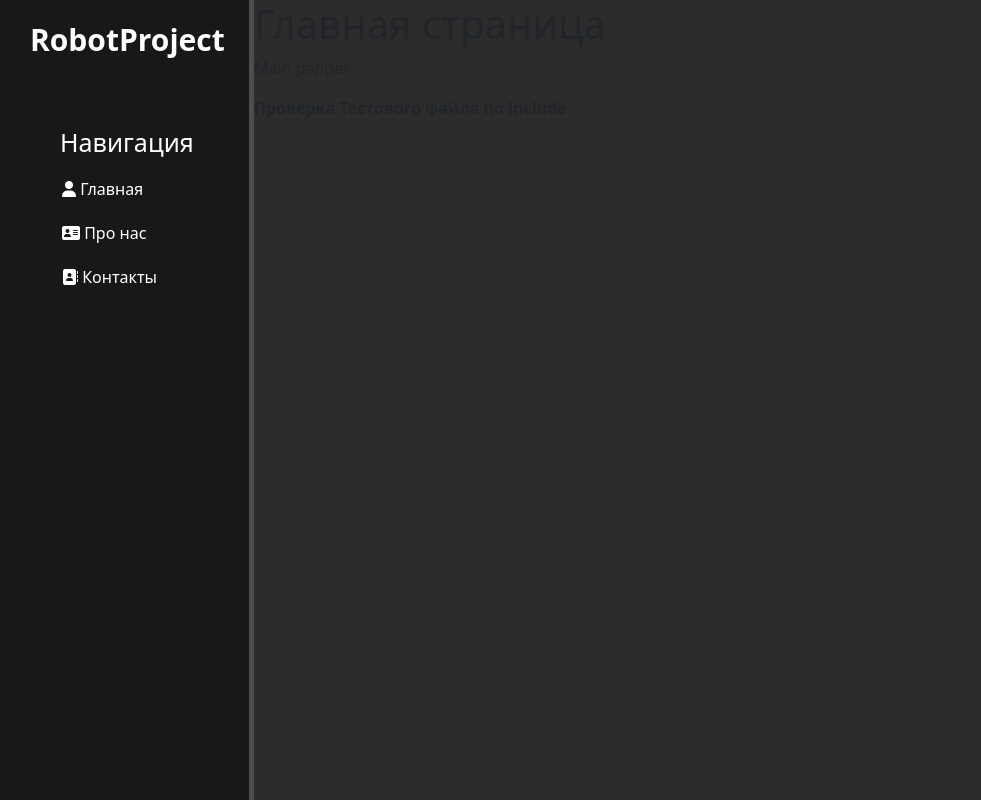
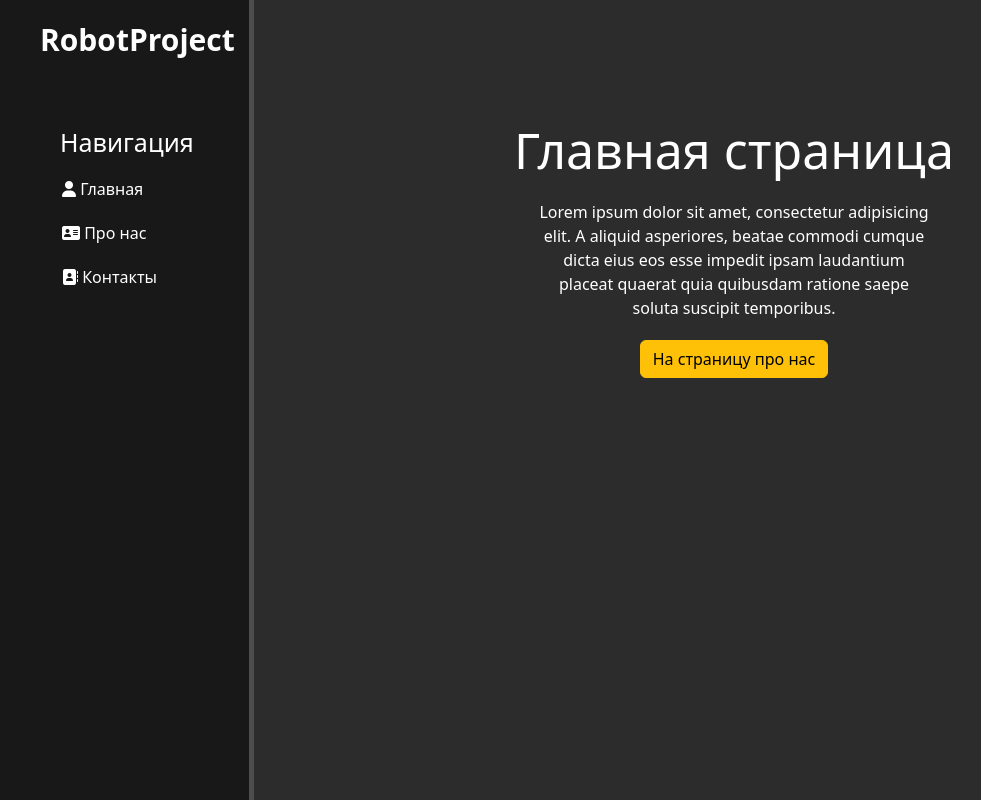
Before and after one commit to M1sterJuniorRobot/SvyatProject, a Django app: page / in a window 1280 px wide. Shown: the whole page, without its empty margins (2-983 px from the left). Run offline with Django 4.2, Linux system fonts and the light colour scheme.

Commit message:
Add text + button on site. Refactor path on page. Added new styles for text, logo Add urls in views and urls.py

```diff
--- a/deepsvyat/main/static/main/css/styles.css
+++ b/deepsvyat/main/static/main/css/styles.css
@@ -22,6 +22,7 @@ aside .logo {
     font-weight: bold;
     position: relative;
     top: -15px;
+    margin: 10px;
 }
 
 aside h3 {
@@ -37,7 +38,7 @@ aside ul li {
     color: #fff;
     display: block;
     margin-top: 20px;
-    transition: all .6s ease;
+    transition: transform .6s ease;
 
 }
 
@@ -47,3 +48,14 @@ aside ul li:hover, aside ul a:hover {
     transform: scale(1.05);
 
 }
+
+main .features {
+    float: left;
+    color: #fff;
+    margin-top: 120px;
+    text-align: center;
+    width: 75%;
+}
+
+main .features h1 {font-size: 50px;}
+main .features p {max-width: 400px; margin: 20px auto}
--- a/deepsvyat/main/templates/main/about.html
+++ b/deepsvyat/main/templates/main/about.html
@@ -3,6 +3,8 @@
 {% block title %}Про нас{% endblock %}
 
 {% block content %}
-    <h1>Главное о нас</h1>
-    <p>Про нас</p>
+    <div class="features">
+        <h1>О нас</h1>
+        <p>Lorem ipsum dolor sit amet, consectetur adipisicing elit. A aliquid asperiores, beatae commodi cumque dicta eius eos esse impedit ipsam laudantium placeat quaerat quia quibusdam ratione saepe soluta suscipit temporibus.</p>
+    </div>
 {% endblock %}
--- a/deepsvyat/main/templates/main/index.html
+++ b/deepsvyat/main/templates/main/index.html
@@ -3,8 +3,11 @@
 {% block title %}Главная страница{% endblock %}
 
 {% block content %}
-    <h1>Главная страница</h1>
-    <p>Main papper</p>
+    <div class="features">
+        <h1>Главная страница</h1>
+        <p>Lorem ipsum dolor sit amet, consectetur adipisicing elit. A aliquid asperiores, beatae commodi cumque dicta eius eos esse impedit ipsam laudantium placeat quaerat quia quibusdam ratione saepe soluta suscipit temporibus.</p>
+        <button class="btn btn-warning">На страницу про нас</button>
+    </div>
 
-    {% include 'main/test.html' %}
+
 {% endblock %}
--- a/deepsvyat/main/templates/main/layout.html
+++ b/deepsvyat/main/templates/main/layout.html
@@ -23,9 +23,9 @@
         <span class="logo">RobotProject</span>
         <h3>Навигация</h3>
         <ul>
-            <a href=""><li><i class="fa-solid fa-user"></i> Главная</li></a>
-            <a href=""><li><i class="fa-solid fa-address-card"></i> Про нас</li></a>
-            <a href=""><li><i class="fa-solid fa-address-book"></i> Контакты</li></a>
+            <a href="{% url 'home' %}"><li><i class="fa-solid fa-user"></i> Главная</li></a>
+            <a href="{% url 'about' %}"><li><i class="fa-solid fa-address-card"></i> Про нас</li></a>
+            <a href="{% url 'test' %}"><li><i class="fa-solid fa-address-book"></i> Контакты</li></a>
         </ul>
 
     </aside>
--- a/deepsvyat/main/templates/main/test.html
+++ b/deepsvyat/main/templates/main/test.html
@@ -1 +1,11 @@
-<b>Проверка Тестового файла по include </b>
+{% extends 'main/layout.html' %}
+
+{% block title %}Тестовая зона{% endblock %}
+
+{% block content %}
+    <div class="features">
+        <h1>Тестовая страница</h1>
+        <p>Lorem ipsum dolor sit amet, consectetur adipisicing elit. A aliquid asperiores, beatae commodi cumque dicta eius eos esse impedit ipsam laudantium placeat quaerat quia quibusdam ratione saepe soluta suscipit temporibus.</p>
+    </div>
+
+{% endblock %}
--- a/deepsvyat/main/urls.py
+++ b/deepsvyat/main/urls.py
@@ -2,7 +2,8 @@ from django.urls import path
 from . import views
 
 urlpatterns = [
-    path('', views.index),
-    path('about', views.about),
+    path('', views.index, name='home'),
+    path('about', views.about, name='about'),
+    path('test', views.test, name='test'),
     path('news', views.newspapper)
 ]
--- a/deepsvyat/main/views.py
+++ b/deepsvyat/main/views.py
@@ -8,8 +8,14 @@ from django.http import HttpResponse
 def index(request):
     return render(request, 'main/index.html')
 
+
 def about(request):
     return render(request, 'main/about.html')
 
+
 def newspapper(request):
     return HttpResponse("<h4>Тут будут выводиться новости </h4>")
+
+
+def test(request):
+    return render(request, 'main/test.html')
```
